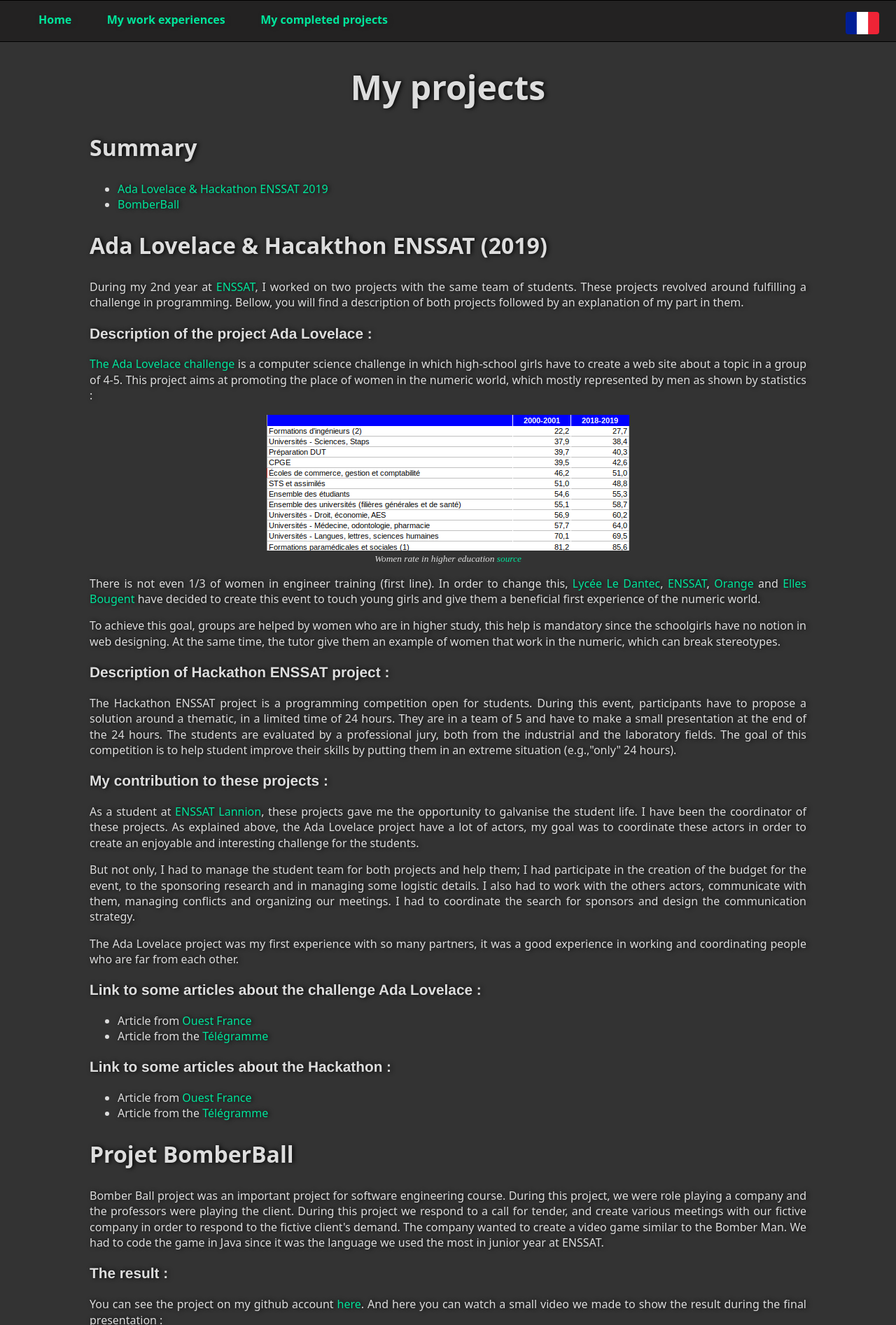
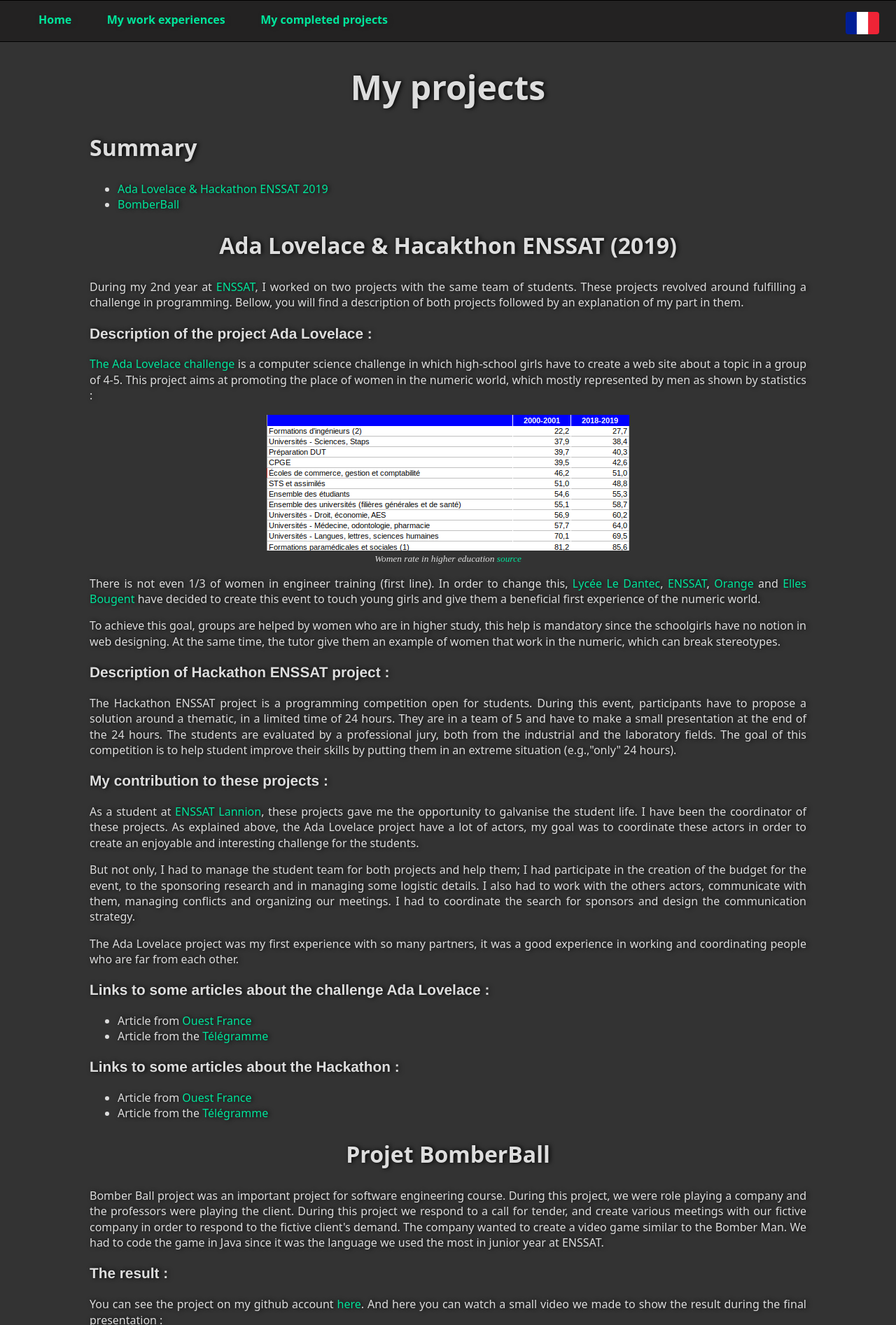
Before and after one commit to cmoineau/cmoineau.github.io, a Jekyll site: the page built from project/index.html, in a window 1280 px wide, cut to the strip 0-1894 px from the top of the page. Shown: the whole strip at 70% size. Built offline with Jekyll 4.4.1, drawn with Linux system fonts in a browser that asks for light colours.

Commit message:
Changing css + Addin a button to hide or show text.

```diff
--- a/css/main.css
+++ b/css/main.css
@@ -96,6 +96,7 @@
     font-family:'Noto Sans', 'Helvetica', 'Arial', 'Sans-Serif';
     border-bottom: 1px solid --color-text;
     text-shadow: 2px 0px 6px var(--shadow);
+    text-align: center;
 
 }
 h3 {
--- a/project/fr/index.html
+++ b/project/fr/index.html
@@ -4,7 +4,7 @@
 ---
 	<div class="blurb">
 		<h1>Mes projets</h1>
-		<h2>Sommaire</h2>
+		<h2 style="text-align: left">Sommaire</h2>
 		<ul>
     		<li><a href="#Ada">Ada Lovelace & Hackathon ENSSAT  2019</a></li>
         	<li><a href="#BomberBall">BomberBall</a></li>
@@ -77,7 +77,7 @@
     		<h3>Le résultat :</h3>
     			<p>Vous pouvez voir le repository git en cliquant <a href="https://github.com/cmoineau/GL-BomberBall">ici</a>.
     			Vous pouvez regarder une vidéo de présentation que nous avons réalisée pour présenter notre jeu lors de la présentation finale :
-
+				</br></br>
     			<iframe class="center" width="600" height="300" src="https://www.youtube.com/embed/0CLnEmHGonU" frameborder="0" allow="accelerometer; autoplay; encrypted-media; gyroscope; picture-in-picture" allowfullscreen></iframe>
     			</p>
 	</div><!-- /.blurb -->
--- a/project/index.html
+++ b/project/index.html
@@ -4,7 +4,7 @@
 ---
 	<div class="blurb">
 		<h1>My projects</h1>
-		<h2>Summary</h2>
+		<h2 style="text-align: left">Summary</h2>
 		<ul>
     		<li><a href="#Ada">Ada Lovelace & Hackathon ENSSAT  2019</a></li>
         	<li><a href="#BomberBall">BomberBall</a></li>
@@ -53,13 +53,13 @@
 	    			The Ada Lovelace project was my first experience with so many partners, it was a good experience in working and coordinating people who are far from each other.
 	    		</p>
 
-	    	<h3>Link to some articles about the challenge Ada Lovelace :</h3>
+	    	<h3>Links to some articles about the challenge Ada Lovelace :</h3>
 	    	<ul>
 	    		<li>Article from <a href="https://www.ouest-france.fr/bretagne/lannion-22300/lannion-au-lycee-les-filles-font-parler-leur-science-6287822">Ouest France</a></li>
 		    	<li>Article from the <a href="https://www.letelegramme.fr/cotes-darmor/lannion/ada-lovelace-des-nouveautes-pour-le-concours-20-03-2019-12237099.php">Télégramme</a></li>
 	    	</ul>
 
-	    	<h3>Link to some articles about the Hackathon :</h3>
+	    	<h3>Links to some articles about the Hackathon :</h3>
 		    	<ul>
 		    		<li>Article from <a href="https://www.ouest-france.fr/bretagne/lannion-22300/six-equipes-au-marathon-du-code-hackathon-6267065">Ouest France</a></li>
 	    			<li>Article from the <a href="https://www.letelegramme.fr/cotes-darmor/lannion/hackathon-une-appli-au-bout-de-la-nuit-18-03-2019-12235588.php">Télégramme</a></li>
@@ -75,7 +75,7 @@
     		<h3>The result :</h3>
     			<p>You can see the project on my github account <a href="https://github.com/cmoineau/GL-BomberBall">here</a>.
     			And here you can watch a small video we made to show the result during the final presentation :
-
+    			</br></br>
     			<iframe class="center" width="600" height="300" src="https://www.youtube.com/embed/0CLnEmHGonU" frameborder="0" allow="accelerometer; autoplay; encrypted-media; gyroscope; picture-in-picture" allowfullscreen></iframe>
     			</p>
 	</div><!-- /.blurb -->
```
Also changed, not shown: fr/index.html (+7 -1 lines), index.html (+10 -1 lines).
